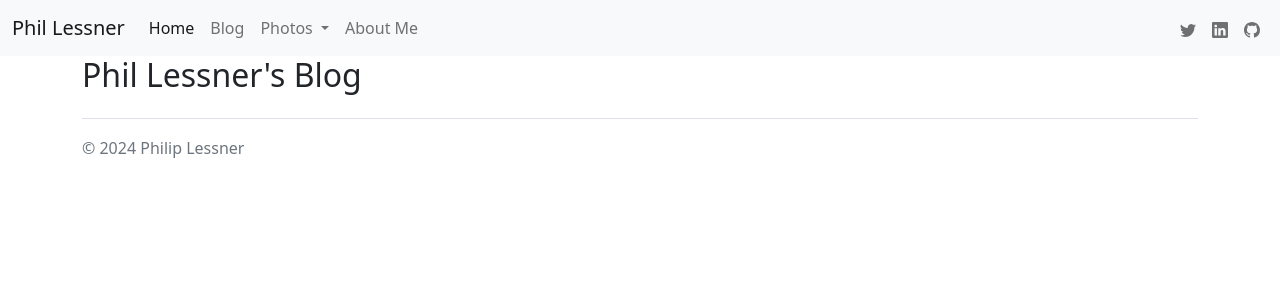
After one commit to philiplessner/website, a Flask app: page /blog in a window 1280 px wide. The commit adds this page. Shown: the top 300 px of the page. Run offline with Flask 3, Linux system fonts and the light colour scheme.

Commit message:
Initial setup for Blog. Added blog.html and /blog route to main app. Added link to Navbar.

```diff
--- /dev/null
+++ b/app/templates/blog.html
@@ -0,0 +1,10 @@
+{% extends "base.html" %}
+{% block content %}
+
+    <div class="container">
+        <h2>Phil Lessner's Blog</h2>
+
+    </div>
+
+
+{% endblock %}
--- a/app/templates/navbar.html
+++ b/app/templates/navbar.html
@@ -7,10 +7,10 @@
         <div class="collapse navbar-collapse" id="navbarSupportedContent">
           <ul class="navbar-nav me-auto mb-2 mb-lg-0">
             <li class="nav-item">
-              <a class="nav-link active" aria-current="page" href="/">Home</a>
+              <a class="nav-link active" aria-current="page" href="{{ url_for('home') }}">Home</a>
             </li>
             <li class="nav-item">
-              <a class="nav-link" href="#">Blog</a>
+              <a class="nav-link" href="{{ url_for('blog') }}">Blog</a>
             </li>
             <li class="nav-item dropdown">
           <a class="nav-link dropdown-toggle" href="#" id="navbarDropdown" role="button" data-bs-toggle="dropdown" aria-expanded="false">
@@ -30,7 +30,7 @@
           </ul>
         </li>
             <li class="nav-item">
-              <a class="nav-link" href='/aboutme'>About Me</a>
+              <a class="nav-link" href="{{ url_for('about_me') }}">About Me</a>
             </li>
           </ul>
              <ul class="navbar-nav ml-auto nav-flex-icons">
--- a/flask_app.py
+++ b/flask_app.py
@@ -86,6 +86,10 @@ def about_me():
     return render_template('about_me.html', **templateData)
 
 
+@app.route("/blog")
+def blog():
+    return render_template('blog.html')
+
 @app.route("/photos/ecuador")
 def photos_ecuador():
     templateData = photos_template("Ecuador")
```
